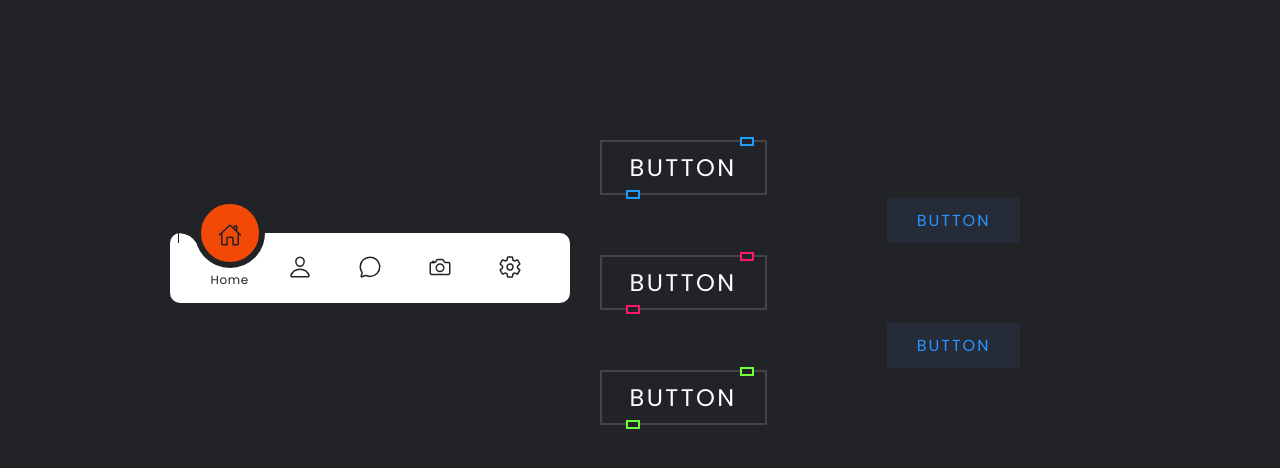
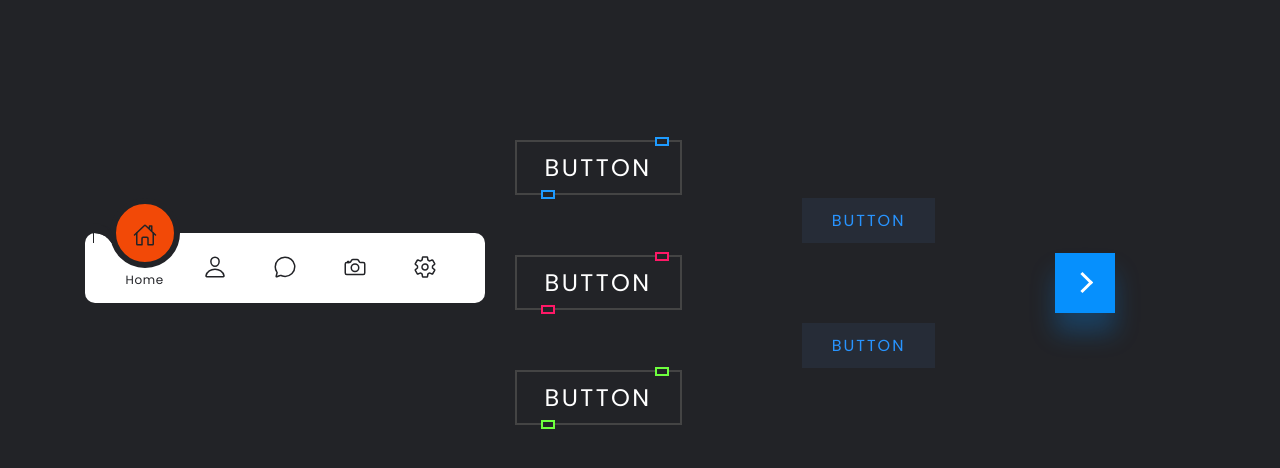
Before and after one commit to 100sue/Dev-elements, a plain HTML site: page index.html in a window 1280 px wide. Drawn offline with nearby package versions, Linux system fonts and the light colour scheme.

Commit message:
ajout start button

```diff
--- a/index.html
+++ b/index.html
@@ -68,9 +68,12 @@
                 <span></span>
                 Button
             </a>
-
         </div>
-
+    </section>
+    <section>
+        <div class="nextBtn">
+            <a href="#" class="started"><span>Get Started</span></a>
+        </div>
     </section>
 
 
--- a/styles.css
+++ b/styles.css
@@ -312,4 +312,72 @@ section {
 
  }
 
+ /*Bouton new generation: started 3*/
+
+ .started {
+     position: relative;
+     background: #0690fd;
+     color: #fff;
+     width: 60px;
+     height: 60px;
+     display: flex;
+     justify-content: center;
+     align-items: center;
+     box-shadow: 0 20px 25px #0690fd44;
+     overflow: hidden;
+     text-decoration: none;
+     text-transform: uppercase;
+     letter-spacing: 0.1em;
+     font-size: 1.1em;
+ }
+
+ .started:hover {
+    width: 200px;
+    transition-delay: 0.5s;
+}
+
+ .started::before {
+    content: "";
+    position: absolute;
+    right: 25px;
+    width: 12px;
+    height: 12px;
+    border-top: 3px solid #fff;
+    border-right: 3px solid #fff;
+    transform: rotate(45deg);
+}
+
+.started:hover::before {
+    transform: rotate(45deg) translate(50px,-50px);
+}
+
+.started::after {
+    content: "";
+    position: absolute;
+    left: -50px;
+    width: 12px;
+    height: 12px;
+    border-top: 3px solid #fff;
+    border-right: 3px solid #fff;
+    transform: rotate(45deg) translate(-50px,50px);
+}
+.started:hover::after {
+    transform: rotate(45deg) translate(50px,-50px);
+    transition-delay: 1s;
+}
+
+.started span {
+    visibility: hidden;
+    opacity: 0;
+    white-space: nowrap;
+    transition: 0.5s;
+    transform: translateX(-30px);
+}
+.started:hover span {
+    visibility: visible;
+    opacity: 1;
+    transition-delay: 0.75s;
+    transform: translateX(10px);
+}
+
 /*footer*/
```
